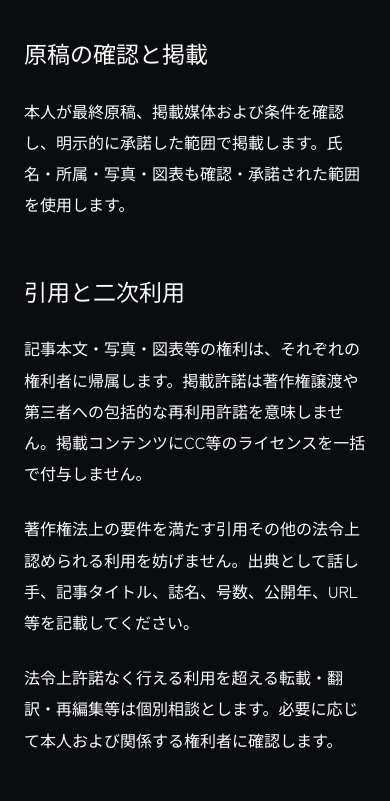
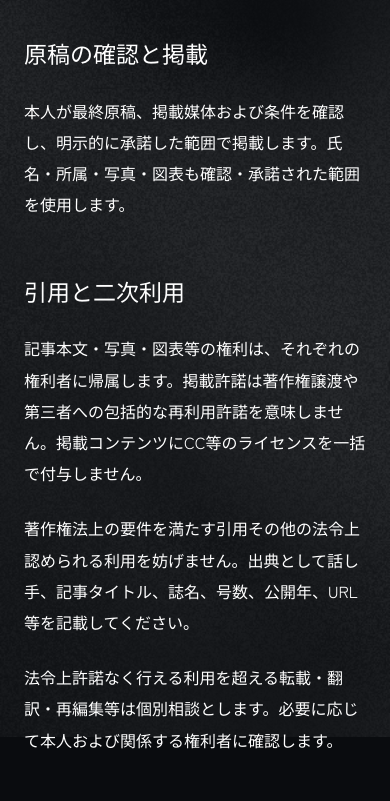
Before and after one commit to entangled-press/review, an Astro site: page /review/usage in a window 390 px wide. Shown: the part 107-908 px from the top of the page. Built offline with nearby package versions, Linux system fonts and the light colour scheme; Astro itself is replaced by a stand-in of ours.

Commit message:
Add search metadata and scroll-responsive spatial noise

```diff
--- a/astro.config.mjs
+++ b/astro.config.mjs
@@ -4,4 +4,5 @@
 export default defineConfig({
   site: 'https://entangled-press.github.io',
   base: '/review',
+  trailingSlash: 'always',
 });
--- /dev/null
+++ b/src/components/ScrollNoise.astro
@@ -0,0 +1,205 @@
+<canvas class="scroll-noise" aria-hidden="true"></canvas>
+
+<style>
+  .scroll-noise {
+    position: fixed;
+    inset: 0;
+    width: 100%;
+    height: 100%;
+    z-index: 0;
+    pointer-events: none;
+  }
+  @media (prefers-reduced-motion: reduce) { .scroll-noise { display: none; } }
+  @media print { .scroll-noise { display: none; } }
+</style>
+
+<script>
+  const canvas = document.querySelector<HTMLCanvasElement>('.scroll-noise');
+  const reduced = matchMedia('(prefers-reduced-motion: reduce)');
+
+  function setupNoise(canvas: HTMLCanvasElement) {
+    // Opaque, low-resolution drawing keeps the compositing and GPU cost bounded.
+    const gl = canvas.getContext('webgl', {
+      alpha: false, antialias: false, depth: false, stencil: false,
+      powerPreference: 'low-power',
+    });
+    if (!gl) return;
+
+    const vertex = `
+      attribute vec2 a_position;
+      void main() { gl_Position = vec4(a_position, 0.0, 1.0); }
+    `;
+    const fragment = `
+      #ifdef GL_FRAGMENT_PRECISION_HIGH
+        precision highp float;
+      #else
+        precision mediump float;
+      #endif
+      uniform vec2 u_resolution;
+      uniform float u_phase;
+      uniform float u_energy;
+
+      float hash(vec3 p) {
+        p = fract(p * 0.1031);
+        p += dot(p, p.yzx + 33.33);
+        return fract((p.x + p.y) * p.z);
+      }
+      float noise(vec3 p) {
+        vec3 cell = floor(p);
+        vec3 f = fract(p);
+        f = f * f * (3.0 - 2.0 * f);
+        float lower = mix(mix(hash(cell), hash(cell + vec3(1,0,0)), f.x),
+                          mix(hash(cell + vec3(0,1,0)), hash(cell + vec3(1,1,0)), f.x), f.y);
+        float upper = mix(mix(hash(cell + vec3(0,0,1)), hash(cell + vec3(1,0,1)), f.x),
+                          mix(hash(cell + vec3(0,1,1)), hash(cell + vec3(1,1,1)), f.x), f.y);
+        return mix(lower, upper, f.z);
+      }
+      void main() {
+        vec2 uv = (gl_FragCoord.xy - u_resolution * 0.5) / u_resolution.y;
+        vec3 ray = normalize(vec3(uv, -1.65));
+        vec3 eye = vec3(0.35, -0.15, 3.8);
+        float angle = u_phase * 0.13;
+        mat2 turn = mat2(cos(angle), -sin(angle), sin(angle), cos(angle));
+        float grain = hash(vec3(floor(gl_FragCoord.xy), floor(u_phase * 18.0)));
+        float transmission = 1.0;
+        float mist = 0.0;
+        // A small, fixed number of depth samples creates a volume, not a flat overlay.
+        for (int i = 0; i < 8; i++) {
+          float distance = 1.8 + (float(i) + grain * 0.5) * 0.58;
+          vec3 p = eye + ray * distance;
+          p.xz = turn * p.xz;
+          p.x += sin(p.y * 1.1 + u_phase * 0.12) * 0.65;
+          p.y += sin(p.z * 0.9 - u_phase * 0.09) * 0.4;
+          vec3 flow = p * 1.18 + vec3(0.0, u_phase * 0.08, -u_phase * 0.06);
+          float field = noise(flow) * 0.68 + noise(flow * 2.15 + 5.7) * 0.32;
+          float envelope = exp(-dot(p * vec3(0.39, 0.32, 0.34), p * vec3(0.39, 0.32, 0.34)));
+          float density = smoothstep(0.43, 0.73, field) * envelope * 0.34;
+          float light = 0.65 + 0.35 * clamp(p.y * 0.18 + 0.5, 0.0, 1.0);
+          mist += transmission * density * light;
+          transmission *= 1.0 - density;
+        }
+        vec3 paper = vec3(10.0, 12.0, 15.0) / 255.0;
+        float texture = mist * 0.13;
+        texture += (grain - 0.5) * (0.012 + mist * 0.075) * (1.0 + u_energy * 0.25);
+        gl_FragColor = vec4(max(paper + texture, vec3(0.0)), 1.0);
+      }
+    `;
+
+    function compile(type: number, source: string) {
+      const shader = gl!.createShader(type);
+      if (!shader) return null;
+      gl!.shaderSource(shader, source);
+      gl!.compileShader(shader);
+      if (!gl!.getShaderParameter(shader, gl!.COMPILE_STATUS)) {
+        gl!.deleteShader(shader);
+        return null;
+      }
+      return shader;
+    }
+    const vs = compile(gl.VERTEX_SHADER, vertex);
+    const fs = compile(gl.FRAGMENT_SHADER, fragment);
+    if (!vs || !fs) { canvas.hidden = true; return; }
+    const program = gl.createProgram();
+    if (!program) return;
+    gl.attachShader(program, vs);
+    gl.attachShader(program, fs);
+    gl.linkProgram(program);
+    gl.deleteShader(vs);
+    gl.deleteShader(fs);
+    if (!gl.getProgramParameter(program, gl.LINK_STATUS)) { canvas.hidden = true; return; }
+    gl.useProgram(program);
+    const buffer = gl.createBuffer();
+    gl.bindBuffer(gl.ARRAY_BUFFER, buffer);
+    gl.bufferData(gl.ARRAY_BUFFER, new Float32Array([-1, -1, 3, -1, -1, 3]), gl.STATIC_DRAW);
+    const position = gl.getAttribLocation(program, 'a_position');
+    gl.enableVertexAttribArray(position);
+    gl.vertexAttribPointer(position, 2, gl.FLOAT, false, 0, 0);
+    const resolution = gl.getUniformLocation(program, 'u_resolution');
+    const phaseUniform = gl.getUniformLocation(program, 'u_phase');
+    const energyUniform = gl.getUniformLocation(program, 'u_energy');
+    let energy = 0;
+    let phase = 0;
+    let frame = 0;
+    let previousTime = 0;
+    let previousY = window.scrollY;
+    let lost = false;
+    canvas.dataset.noiseState = 'still';
+
+    function draw() {
+      if (lost) return;
+      gl!.uniform2f(resolution, canvas.width, canvas.height);
+      gl!.uniform1f(phaseUniform, phase);
+      gl!.uniform1f(energyUniform, energy);
+      gl!.drawArrays(gl!.TRIANGLES, 0, 3);
+    }
+    function stop() {
+      cancelAnimationFrame(frame);
+      frame = 0;
+      previousTime = 0;
+      energy = 0;
+      canvas.dataset.noiseState = 'still';
+    }
+    function animate(now: number) {
+      frame = 0;
+      if (document.hidden || reduced.matches || lost) { stop(); return; }
+      const elapsed = Math.min((now - previousTime) / 1000, 0.08);
+      // At most 30 draws/second; time-based damping also works on 120Hz screens.
+      if (now - previousTime >= 1000 / 30) {
+        energy *= Math.exp(-elapsed / 0.42);
+        phase += elapsed * energy * 3.0;
+        previousTime = now;
+        if (energy < 0.003) energy = 0;
+        draw();
+      }
+      if (energy > 0) frame = requestAnimationFrame(animate);
+      else canvas.dataset.noiseState = 'still';
+    }
+    function onScroll() {
+      const delta = Math.abs(window.scrollY - previousY);
+      previousY = window.scrollY;
+      if (reduced.matches || document.hidden || lost || delta === 0) return;
+      energy = Math.min(1, energy + Math.min(delta, 160) / 180);
+      if (!frame) {
+        canvas.dataset.noiseState = 'moving';
+        previousTime = performance.now();
+        frame = requestAnimationFrame(animate);
+      }
+    }
+    function resize() {
+      if (reduced.matches || document.hidden || lost) return;
+      const scale = Math.min(window.devicePixelRatio || 1, 0.75, 1100 / window.innerWidth);
+      canvas.width = Math.max(1, Math.round(window.innerWidth * scale));
+      canvas.height = Math.max(1, Math.round(window.innerHeight * scale));
+      gl!.viewport(0, 0, canvas.width, canvas.height);
+      draw();
+    }
+    function onPreference() {
+      stop();
+      canvas.hidden = reduced.matches;
+      if (!reduced.matches) resize();
+    }
+    window.addEventListener('scroll', onScroll, { passive: true });
+    window.addEventListener('resize', resize, { passive: true });
+    reduced.addEventListener('change', onPreference);
+    document.addEventListener('visibilitychange', () => {
+      stop();
+      previousY = window.scrollY;
+      if (!document.hidden && !reduced.matches) draw();
+    });
+    canvas.addEventListener('webglcontextlost', () => {
+      lost = true;
+      stop();
+      canvas.hidden = true;
+    });
+    window.addEventListener('pagehide', stop);
+    resize();
+  }
+
+  // No context or background work at all when reduced motion is requested.
+  if (canvas) {
+    if (!reduced.matches) setupNoise(canvas);
+    else reduced.addEventListener('change', () => {
+      if (!reduced.matches) setupNoise(canvas);
+    }, { once: true });
+  }
+</script>
--- a/src/layouts/Base.astro
+++ b/src/layouts/Base.astro
@@ -1,13 +1,23 @@
 ---
 import '../styles/global.css';
+import ScrollNoise from '../components/ScrollNoise.astro';
 import lineLogo from '../../assets/logo_RCPT_1line.svg?url';
 import favicon from '../../assets/logo_favicon.svg?url';
 import ipaLogo from '../../assets/ipa_logo_en.svg?url';
 import mitouLogo from '../../assets/mitoutarget_logo.svg?url';
-interface Props { title?: string; home?: boolean; }
-const { title, home = false } = Astro.props;
+interface Props { title?: string; description?: string; home?: boolean; article?: boolean; }
+const { title, description = '技術と表現の現場にいるキュレーター、アーティスト、エンジニア、研究者、ゲーム開発者へのインタビューを記録するウェブマガジン。Entangled Press発行。', home = false, article = false } = Astro.props;
 const base = import.meta.env.BASE_URL.replace(/\/$/, '');
 const journal = 'Review of Creative Practice and Technology';
+const pageTitle = title ? `${title} — ${journal}` : `${journal} | 技術と表現のインタビュー`;
+const canonical = new URL(Astro.url.pathname.replace(/\/index\.html$/, '/').replace(/\/?$/, '/'), Astro.site!).href;
+const socialImage = new URL(`${base}/social-preview.png`, Astro.site!).href;
+const website = {
+  '@context': 'https://schema.org', '@type': 'WebSite',
+  name: journal, url: new URL(`${base}/`, Astro.site!).href,
+  description, inLanguage: 'ja',
+  publisher: { '@type': 'Organization', name: 'Entangled Press' },
+};
 ---
 <html lang="ja">
   <head>
@@ -15,13 +25,26 @@
     <link rel="icon" type="image/svg+xml" href={favicon} />
     <meta name="viewport" content="width=device-width, initial-scale=1" />
     <meta name="theme-color" content="#0a0c0f" />
-    <meta name="description" content="アート、デザイン、ゲーム。技術と表現が交わる現場を、当事者の言葉で記録するインタビューアーカイブ。" />
-    <title>{title ? `${title} — ${journal}` : journal}</title>
+    <meta name="description" content={description} />
+    <title>{pageTitle}</title>
+    <link rel="canonical" href={canonical} />
+    <link rel="sitemap" type="application/xml" href={`${base}/sitemap.xml`} />
+    <meta property="og:site_name" content={journal} />
+    <meta property="og:title" content={pageTitle} />
+    <meta property="og:description" content={description} />
+    <meta property="og:type" content={article ? 'article' : 'website'} />
+    <meta property="og:locale" content="ja_JP" />
+    <meta property="og:url" content={canonical} />
+    <meta property="og:image" content={socialImage} />
+    <meta property="og:image:alt" content={journal} />
+    <meta name="twitter:card" content="summary_large_image" />
+    {home && <script type="application/ld+json" set:html={JSON.stringify(website).replace(/</g, '\\u003c')} />}
     <link rel="preconnect" href="https://fonts.googleapis.com" />
     <link rel="preconnect" href="https://fonts.gstatic.com" crossorigin />
     <link href="https://fonts.googleapis.com/css2?family=Zen+Kaku+Gothic+New:wght@400;500;700&display=swap" rel="stylesheet" />
   </head>
   <body>
+    <ScrollNoise />
     <a class="skip-link" href="#main">本文へ移動</a>
     {home && <header class="scroll-header" inert aria-label="サイトヘッダー"><a href={`${base}/`}><img class="brand-logo" src={lineLogo} width="2246.5" height="169.7" alt={journal} /></a></header>}
     <div class="site-shell">
--- a/src/pages/usage.astro
+++ b/src/pages/usage.astro
@@ -1,7 +1,7 @@
 ---
 import Base from '../layouts/Base.astro';
 ---
-<Base title="利用方針">
+<Base title="利用方針" description="Review of Creative Practice and Technologyの掲載確認、引用と二次利用、修正・公開停止についての利用方針。">
   <h1>利用方針</h1>
   <article class="body">
     <h2>原稿の確認と掲載</h2>
--- a/src/styles/global.css
+++ b/src/styles/global.css
@@ -194,3 +194,7 @@
 @media (max-width: 680px) {
   .concept .project-note { margin-top: 32px; }
 }
+
+/* Keep the shader behind all reading and interaction surfaces. */
+body { isolation: isolate; }
+.site-shell { position: relative; z-index: 1; }
```
Also changed, not shown: DESIGN.md (+2 -0 lines), SEO.md (added, +20 -0 lines), src/pages/interviews/[id].astro (+11 -1 lines), src/pages/sitemap.xml.ts (added, +12 -0 lines), public/social-preview.png (added).
